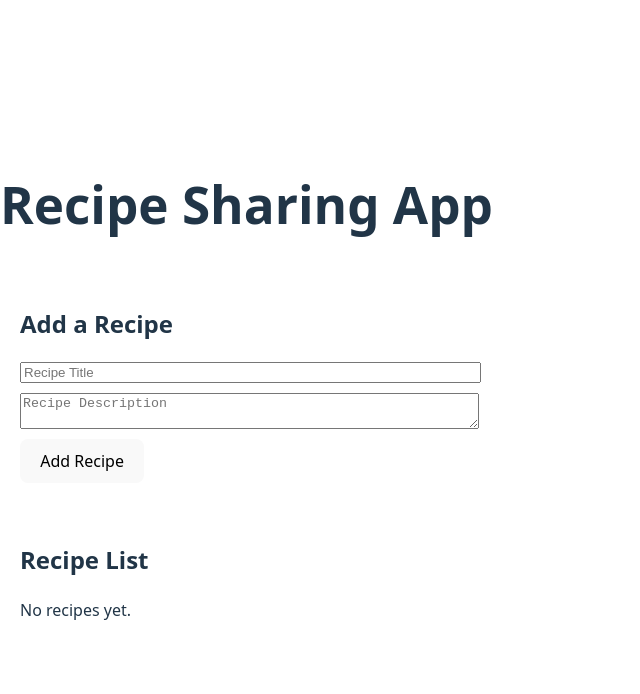
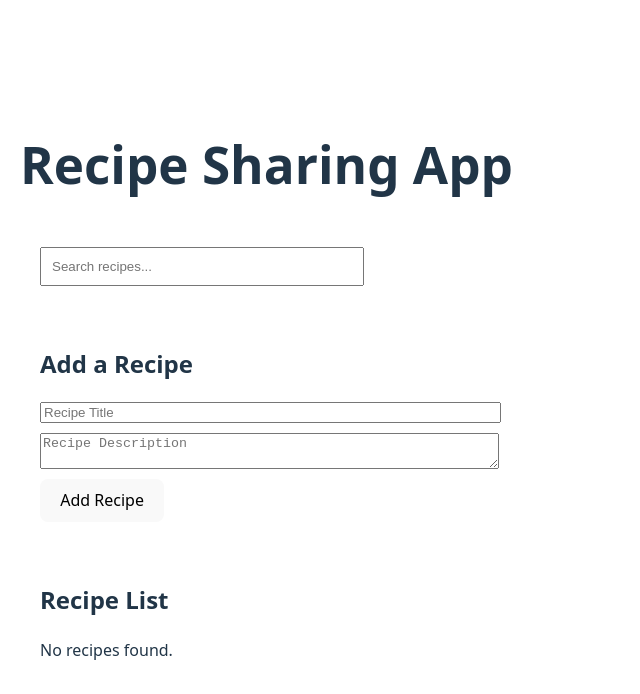
Before and after one commit to Sonnieperis/alx-fe-reactjs, a React (Vite) app in the folder recipe-sharing-app/: page / in a window 1280 px wide. Shown: the top 694 px of the page, without its empty margins (0-640 px from the left). Built offline with nearby package versions, Linux system fonts and the light colour scheme.

Commit message:
Add search and filtering functionality with Zustand

```diff
--- a/recipe-sharing-app/src/App.jsx
+++ b/recipe-sharing-app/src/App.jsx
@@ -1,20 +1,15 @@
-import { BrowserRouter as Router, Routes, Route } from 'react-router-dom';
+import AddRecipeForm from './components/AddRecipeForm';
 import RecipeList from './components/RecipeList';
-import AddRecipeForm from './components/AddRecipeForm';
-import RecipeDetails from './components/RecipeDetails';
+import SearchBar from './components/SearchBar';
 
 function App() {
   return (
-    <Router>
-      <div>
-        <h1>Recipe Sharing App</h1>
-        <AddRecipeForm />
-        <Routes>
-          <Route path="/" element={<RecipeList />} />
-          <Route path="/recipes/:id" element={<RecipeDetails />} />
-        </Routes>
-      </div>
-    </Router>
+    <div style={{ padding: '20px' }}>
+      <h1>Recipe Sharing App</h1>
+      <SearchBar />
+      <AddRecipeForm />
+      <RecipeList />
+    </div>
   );
 }
 
--- a/recipe-sharing-app/src/components/RecipeList.jsx
+++ b/recipe-sharing-app/src/components/RecipeList.jsx
@@ -1,20 +1,31 @@
-import { useRecipeStore } from '../recipeStore';
-import { Link } from 'react-router-dom';
+import { useRecipeStore } from './recipeStore';
+import { useEffect } from 'react';
 
 function RecipeList() {
-  const recipes = useRecipeStore((state) => state.recipes);
+  const recipes = useRecipeStore((state) => state.filteredRecipes);
+  const filterRecipes = useRecipeStore((state) => state.filterRecipes);
+  const searchTerm = useRecipeStore((state) => state.searchTerm);
+
+  useEffect(() => {
+    filterRecipes();
+  }, [searchTerm, filterRecipes]);
 
   return (
     <div style={{ padding: '20px' }}>
       <h2>Recipe List</h2>
       {recipes.length === 0 ? (
-        <p>No recipes yet.</p>
+        <p>No recipes found.</p>
       ) : (
         recipes.map((recipe) => (
-          <div key={recipe.id} style={{ border: '1px solid gray', marginBottom: '10px', padding: '10px' }}>
-            <h3>
-              <Link to={`/recipe/${recipe.id}`}>{recipe.title}</Link>
-            </h3>
+          <div
+            key={recipe.id}
+            style={{
+              border: '1px solid gray',
+              marginBottom: '10px',
+              padding: '10px',
+            }}
+          >
+            <h3>{recipe.title}</h3>
             <p>{recipe.description}</p>
           </div>
         ))
--- /dev/null
+++ b/recipe-sharing-app/src/components/SearchBar.jsx
@@ -0,0 +1,19 @@
+import React from 'react';
+import { useRecipeStore } from './recipeStore';
+
+function SearchBar() {
+  const setSearchTerm = useRecipeStore(state => state.setSearchTerm);
+
+  return (
+    <div style={{ padding: '20px' }}>
+      <input
+        type="text"
+        placeholder="Search recipes..."
+        onChange={(e) => setSearchTerm(e.target.value)}
+        style={{ padding: '10px', width: '300px' }}
+      />
+    </div>
+  );
+}
+
+export default SearchBar;
--- a/recipe-sharing-app/src/components/recipeStore.js
+++ b/recipe-sharing-app/src/components/recipeStore.js
@@ -1,28 +1,36 @@
 import { create } from 'zustand';
 
-const useRecipeStore = create((set) => ({
+export const useRecipeStore = create((set, get) => ({
   recipes: [],
+  searchTerm: '',
+  filteredRecipes: [],
 
-  // Add a new recipe
   addRecipe: (newRecipe) =>
-    set((state) => ({ recipes: [...state.recipes, newRecipe] })),
+    set((state) => ({
+      recipes: [...state.recipes, newRecipe],
+    })),
 
-  // Update an existing recipe
-  updateRecipe: (updatedRecipe) =>
+  updateRecipe: (id, updatedData) =>
     set((state) => ({
       recipes: state.recipes.map((recipe) =>
-        recipe.id === updatedRecipe.id ? updatedRecipe : recipe
+        recipe.id === id ? { ...recipe, ...updatedData } : recipe
       ),
     })),
 
-  // Delete a recipe by ID
   deleteRecipe: (id) =>
     set((state) => ({
       recipes: state.recipes.filter((recipe) => recipe.id !== id),
     })),
 
-  // Set all recipes (if needed from external source)
-  setRecipes: (recipes) => set({ recipes }),
+  setSearchTerm: (term) => {
+    set({ searchTerm: term });
+    get().filterRecipes(); // Trigger filtering immediately
+  },
+
+  filterRecipes: () =>
+    set((state) => ({
+      filteredRecipes: state.recipes.filter((recipe) =>
+        recipe.title.toLowerCase().includes(state.searchTerm.toLowerCase())
+      ),
+    })),
 }));
-
-export { useRecipeStore };
```
